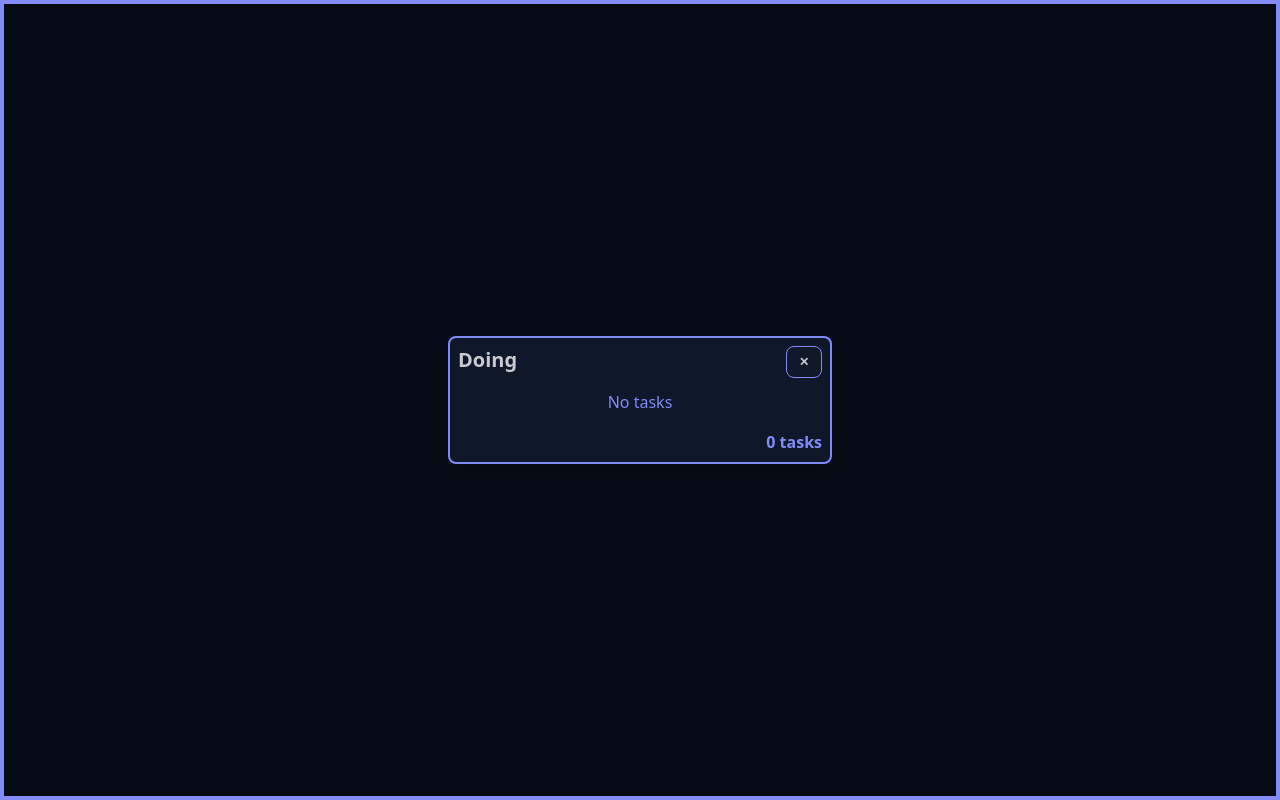
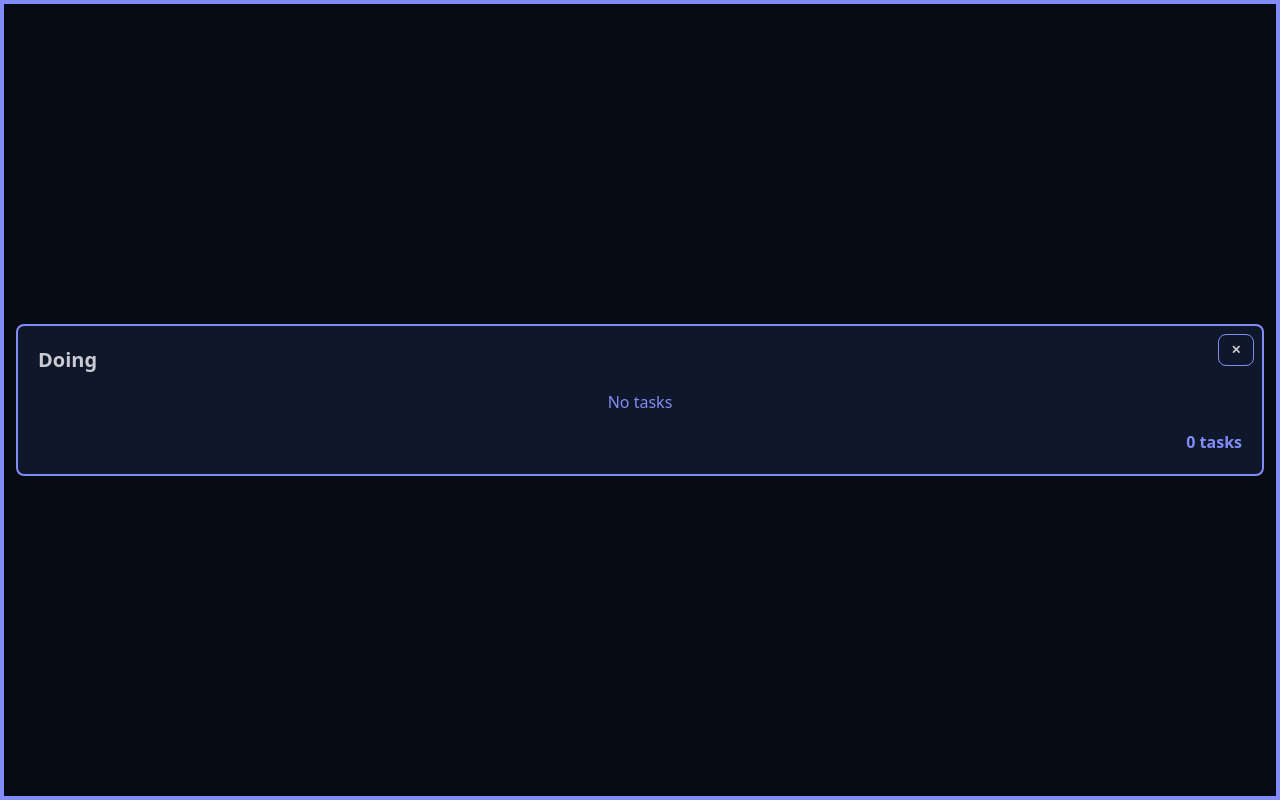
Before and after one commit to tombenrex/mrkanband, a React (Vite) app: page /column/doing in a window 1280 px wide. Built offline with nearby package versions, Linux system fonts and the light colour scheme; a web font is replaced by a local one.

Commit message:
fix of layout

```diff
--- a/src/components/board/ColumnModal.jsx
+++ b/src/components/board/ColumnModal.jsx
@@ -10,8 +10,8 @@ export default function ColumnModal({
   if (!columnId) return null;
 
   return createPortal(
-    <div className="fixed inset-0 bg-black/50 flex items-center justify-center z-50 border-4 border-secondary">
-      <div className="bg-base-100 rounded-lg p-2 w-96 shadow-lg relative border-2 border-secondary">
+    <div className="fixed inset-0 bg-black/50 flex items-center justify-center z-50 p-3 border-4 border-secondary">
+      <div className="bg-base-100 rounded-lg p-5 w-full shadow-lg relative border-2 border-secondary">
         <button
           className="btn btn-sm btn-ghost absolute top-2 right-2 border-secondary"
           onClick={onClose}
@@ -21,9 +21,9 @@ export default function ColumnModal({
         <h2 className="text-xl font-bold mb-4">{columnName || columnId}</h2>
 
         {tasks.length === 0 ? (
-          <div className="mb-4 text-center text-secondary">No tasks</div>
+          <div className="text-center text-secondary">No tasks</div>
         ) : (
-          <ul className="mb-4 list-disc pl-6 max-h-40 overflow-y-auto">
+          <ul className="p-2 h-64 list-disc max-h-40 overflow-y-auto">
             {tasks.map((t) => (
               <li key={t.id}>{t.text}</li>
             ))}
--- a/src/components/board/TaskModal.jsx
+++ b/src/components/board/TaskModal.jsx
@@ -19,8 +19,8 @@ export default function TaskModal({ task, onClose, showPermalink, columnId }) {
   if (!task) return null;
 
   return createPortal(
-    <div className="fixed inset-0 bg-black/50 flex items-center justify-center z-50 border-4 border-secondary">
-      <div className="bg-base-100 rounded-lg p-6 w-96 shadow-lg relative border-2 border-secondary">
+    <div className="fixed inset-0 bg-black/90 flex items-center justify-center z-50 border-4 border-secondary p-2">
+      <div className="bg-base-100 rounded-lg p-6 w-full shadow-lg relative border-2 border-secondary">
         <button
           className="btn btn-sm btn-ghost absolute top-2 right-2 border-secondary m-2 "
           onClick={onClose}
@@ -33,7 +33,7 @@ export default function TaskModal({ task, onClose, showPermalink, columnId }) {
               Task from {columnId || task.columnId}
             </h2>
             <div className="border p-2 rounded-md items-center flex justify-between">
-              <p className="text-xl font-bold mb-4 font-fira break-words overflow-auto">
+              <p className="mb-4 font-fira break-words overflow-auto">
                 {task.text}
               </p>
             </div>
@@ -71,8 +71,10 @@ export default function TaskModal({ task, onClose, showPermalink, columnId }) {
         ) : (
           <>
             <input
-              className="input input-bordered w-full mb-3"
+              className="input input-bordered w-64 mb-4"
               value={editText}
+              id="editText"
+              name="editText"
               onChange={(e) => setEditText(e.target.value)}
               autoFocus
             />
--- a/src/pages/BoardPage.jsx
+++ b/src/pages/BoardPage.jsx
@@ -92,7 +92,6 @@ export default function BoardPage() {
         )}
       </main>
 
-      {/* Move mode icon button UNDER the board, always centered & responsive */}
       <div className="flex justify-center my-3 sm:my-6 z-20 w-full">
         <button
           onClick={() => setEditMode((v) => !v)}
```
